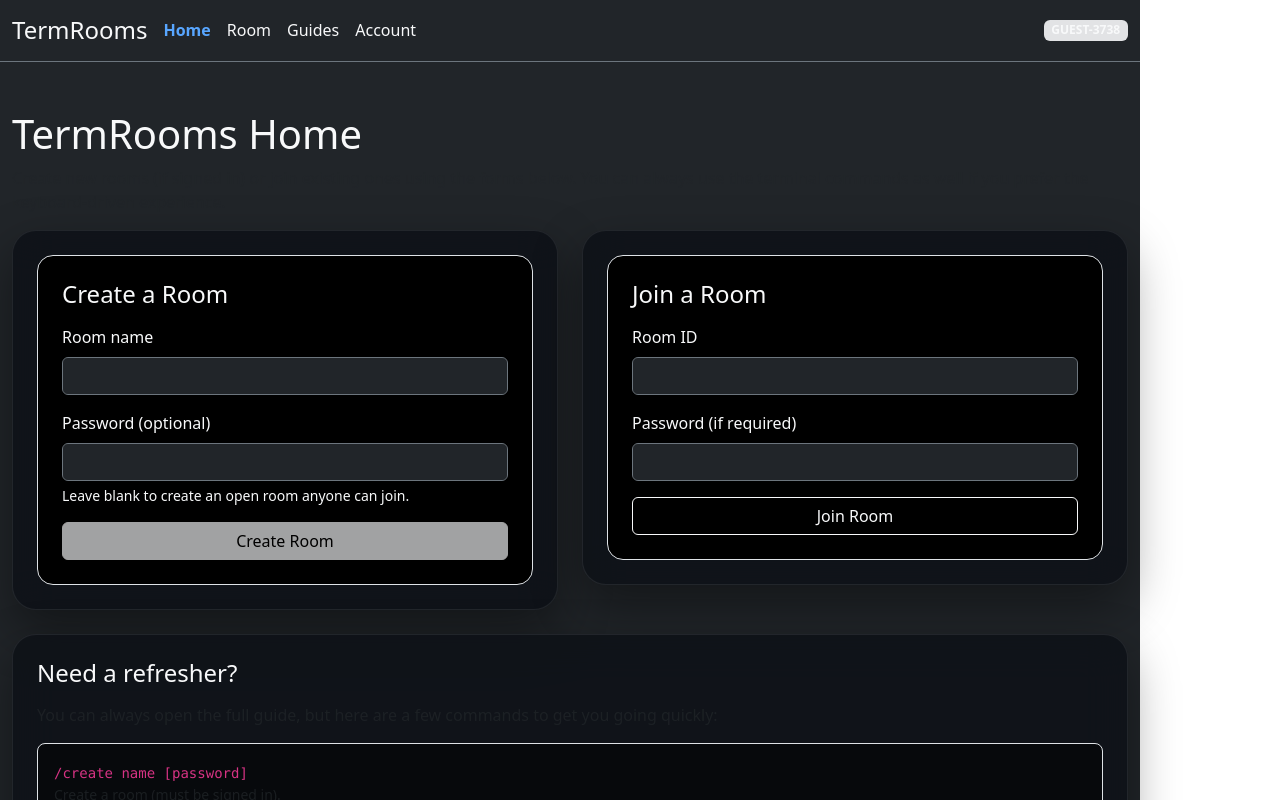
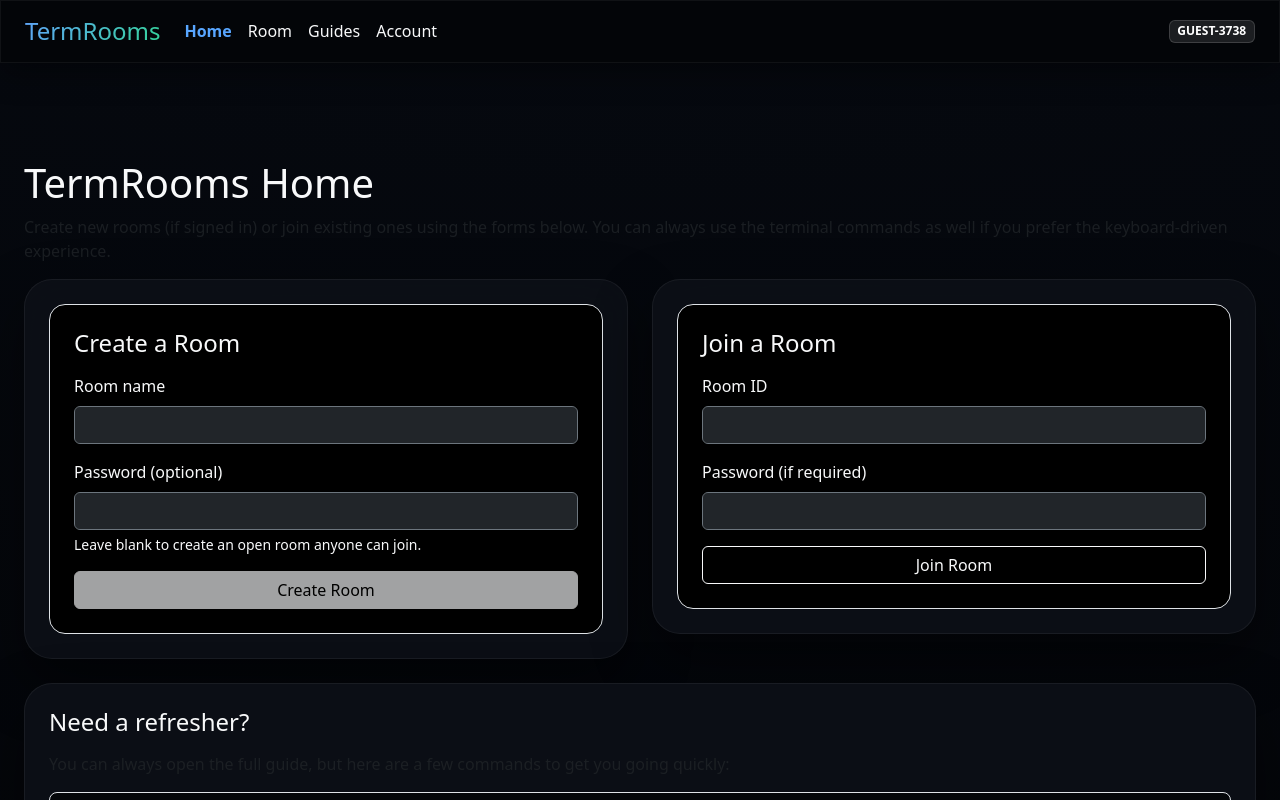
Before and after one commit to CS571-F25/p204, a React (Vite) app: page /#/ in a window 1280 px wide. Shown: the top 800 px of the page. Built offline with nearby package versions, Linux system fonts and the light colour scheme.

Commit message:
remaking Auth

```diff
--- a/src/App.css
+++ b/src/App.css
@@ -1,14 +1,33 @@
 #root {
   min-height: 100vh;
-  background: radial-gradient(circle at top, #1f2933, #0b0f17 60%);
+  background: radial-gradient(circle at top, #101826, #05080e 65%);
+}
+
+.app-shell {
+  background: linear-gradient(180deg, rgba(5, 8, 14, 0.95), #030407);
+}
+
+.app-header,
+.app-footer {
+  background: rgba(3, 4, 7, 0.8);
+  border: 1px solid rgba(255, 255, 255, 0.05);
+  box-shadow: 0 10px 30px rgba(0, 0, 0, 0.4);
+}
+
+.brand-gradient {
+  background: linear-gradient(120deg, #60a5fa, #34d399);
+  background-clip: text;
+  -webkit-background-clip: text;
+  -webkit-text-fill-color: transparent;
+  color: transparent;
 }
 
 .glass-panel {
-  background-color: rgba(13, 17, 23, 0.85);
-  border: 1px solid rgba(255, 255, 255, 0.08);
-  border-radius: 1.5rem;
-  backdrop-filter: blur(20px);
-  box-shadow: 0 20px 50px rgba(0, 0, 0, 0.4);
+  background-color: rgba(13, 17, 23, 0.88);
+  border: 1px solid rgba(255, 255, 255, 0.06);
+  border-radius: 1.75rem;
+  backdrop-filter: blur(25px);
+  box-shadow: 0 25px 60px rgba(0, 0, 0, 0.45);
 }
 
 .nav-link {
@@ -19,6 +38,11 @@
 .nav-link.active {
   font-weight: 600;
   color: #58a6ff !important;
+}
+
+.identity-badge .identity-pill {
+  background: rgba(255, 255, 255, 0.1);
+  border: 1px solid rgba(255, 255, 255, 0.15);
 }
 
 .terminal {
@@ -60,8 +84,9 @@
 
 .message-list {
   border-radius: 1.5rem;
-  border: 1px solid rgba(255, 255, 255, 0.08);
-  background-color: rgba(5, 6, 8, 0.9);
+  border: 1px solid rgba(255, 255, 255, 0.12);
+  background: linear-gradient(160deg, rgba(5, 6, 8, 0.95), rgba(9, 11, 16, 0.85));
+  box-shadow: inset 0 0 25px rgba(0, 0, 0, 0.45);
 }
 
 .message-list-scroll {
--- a/src/App.jsx
+++ b/src/App.jsx
@@ -12,12 +12,12 @@ function App() {
     <AuthProvider>
       <AppProvider>
         <HashRouter>
-          <div className="d-flex flex-column min-vh-100 bg-dark text-light">
-            <header className="border-bottom border-secondary">
-              <nav className="container py-3 d-flex flex-column flex-md-row align-items-md-center gap-3 justify-content-between">
-                <div className="d-flex flex-column flex-md-row align-items-md-center gap-3">
-                  <h1 className="fs-4 mb-0">TermRooms</h1>
-                  <div className="d-flex gap-3">
+          <div className="app-shell d-flex flex-column min-vh-100 text-light">
+            <header className="app-header py-3">
+              <div className="container-fluid px-4 d-flex flex-column flex-md-row align-items-md-center justify-content-between gap-3">
+                <div className="d-flex flex-column flex-md-row align-items-md-center gap-4">
+                  <h1 className="fs-4 mb-0 brand-gradient">TermRooms</h1>
+                  <div className="d-flex gap-3 nav-links">
                     <NavLink className="nav-link text-light" to="/">
                       Home
                     </NavLink>
@@ -33,10 +33,10 @@ function App() {
                   </div>
                 </div>
                 <IdentityBadge />
-              </nav>
+              </div>
             </header>
 
-            <main className="flex-grow-1">
+            <main className="flex-grow-1 py-5">
               <Routes>
                 <Route path="/" element={<HomePage />} />
                 <Route path="/room/:roomId" element={<RoomPage />} />
@@ -46,8 +46,8 @@ function App() {
               </Routes>
             </main>
 
-            <footer className="border-top border-secondary py-3 text-center text-muted">
-              <small>TermRooms &mdash; CS571 Project Placeholder</small>
+            <footer className="app-footer py-4 text-center text-muted">
+              <small>TermRooms — Built for CS571</small>
             </footer>
           </div>
         </HashRouter>
@@ -59,10 +59,8 @@ function App() {
 function IdentityBadge() {
   const { identity, isAuthenticated, logout } = useAuth();
   return (
-    <div className="d-flex align-items-center gap-3">
-      <span className="badge bg-secondary-subtle text-light text-uppercase">
-        {identity.displayName}
-      </span>
+    <div className="identity-badge d-flex align-items-center gap-3">
+      <span className="badge identity-pill text-uppercase">{identity.displayName}</span>
       {isAuthenticated && (
         <button className="btn btn-outline-light btn-sm" onClick={logout}>
           Logout
--- /dev/null
+++ b/src/components/AuthForm.jsx
@@ -0,0 +1,138 @@
+import { useState } from "react";
+
+const MODES = Object.freeze({
+  LOGIN: "login",
+  SIGNUP: "signup",
+});
+
+function AuthForm({ onLogin, onSignup }) {
+  const [mode, setMode] = useState(MODES.LOGIN);
+  const [formState, setFormState] = useState({
+    username: "",
+    pin: "",
+    displayName: "",
+  });
+  const [status, setStatus] = useState({
+    type: "info",
+    message: "Enter your details below.",
+  });
+
+  const isSignup = mode === MODES.SIGNUP;
+
+  const handleInputChange = (event) => {
+    const { name, value } = event.target;
+    setFormState((prev) => ({ ...prev, [name]: value }));
+  };
+
+  const handleSubmit = (event) => {
+    event.preventDefault();
+    try {
+      if (!formState.username || !formState.pin) {
+        throw new Error("Username and PIN are required.");
+      }
+      if (!/^\d{6}$/.test(formState.pin)) {
+        throw new Error("PIN must be exactly 6 digits.");
+      }
+
+      if (isSignup) {
+        if (!formState.displayName.trim()) {
+          throw new Error("Display name is required for sign up.");
+        }
+        onSignup({
+          username: formState.username.trim(),
+          pin: formState.pin,
+          displayName: formState.displayName.trim(),
+        });
+        setStatus({ type: "success", message: "Account created. You are now signed in." });
+      } else {
+        onLogin({
+          username: formState.username.trim(),
+          pin: formState.pin,
+        });
+        setStatus({ type: "success", message: "Welcome back!" });
+      }
+    } catch (error) {
+      setStatus({ type: "danger", message: error.message });
+    }
+  };
+
+  return (
+    <div className="glass-panel p-4 p-md-5 text-light">
+      <div className="btn-group mb-4" role="group" aria-label="Authentication mode">
+        <button
+          type="button"
+          className={`btn ${isSignup ? "btn-outline-light" : "btn-light"}`}
+          onClick={() => setMode(MODES.LOGIN)}
+        >
+          Log In
+        </button>
+        <button
+          type="button"
+          className={`btn ${isSignup ? "btn-light" : "btn-outline-light"}`}
+          onClick={() => setMode(MODES.SIGNUP)}
+        >
+          Sign Up
+        </button>
+      </div>
+
+      <form onSubmit={handleSubmit}>
+        <div className="mb-3">
+          <label htmlFor="username" className="form-label">
+            Username
+          </label>
+          <input
+            id="username"
+            name="username"
+            className="form-control bg-dark text-light border-secondary"
+            value={formState.username}
+            onChange={handleInputChange}
+            autoComplete="username"
+            required
+          />
+        </div>
+        <div className="mb-3">
+          <label htmlFor="pin" className="form-label">
+            PIN (6 digits)
+          </label>
+          <input
+            id="pin"
+            name="pin"
+            type="password"
+            pattern="\d{6}"
+            maxLength={6}
+            className="form-control bg-dark text-light border-secondary"
+            value={formState.pin}
+            onChange={handleInputChange}
+            autoComplete={isSignup ? "new-password" : "current-password"}
+            required
+          />
+        </div>
+        {isSignup && (
+          <div className="mb-3">
+            <label htmlFor="displayName" className="form-label">
+              Display name
+            </label>
+            <input
+              id="displayName"
+              name="displayName"
+              className="form-control bg-dark text-light border-secondary"
+              value={formState.displayName}
+              onChange={handleInputChange}
+              required
+            />
+          </div>
+        )}
+
+        <div className={`alert alert-${status.type}`} role="alert">
+          {status.message}
+        </div>
+
+        <button type="submit" className="btn btn-primary-glow w-100 btn-lg">
+          {isSignup ? "Create Account" : "Sign In"}
+        </button>
+      </form>
+    </div>
+  );
+}
+
+export default AuthForm;
--- a/src/pages/GuidePage.jsx
+++ b/src/pages/GuidePage.jsx
@@ -16,7 +16,7 @@ const COMMANDS = [
 function GuidePage() {
   return (
     <section className="py-5">
-      <div className="container text-light">
+      <div className="container-fluid px-4 text-light">
         <div className="glass-panel p-5">
           <h1 className="mb-4">Guide &amp; Onboarding</h1>
 
--- a/src/pages/HomePage.jsx
+++ b/src/pages/HomePage.jsx
@@ -58,7 +58,7 @@ function HomePage() {
 
   return (
     <section className="py-5">
-      <div className="container">
+      <div className="container-fluid px-4">
         <h1 className="text-light">TermRooms Home</h1>
         <p className="text-muted">
           Create new rooms (if signed in) or join existing ones using the forms below. You can always
--- a/src/pages/RoomPage.jsx
+++ b/src/pages/RoomPage.jsx
@@ -72,7 +72,7 @@ function RoomPage() {
 
   return (
     <section className="py-5">
-      <div className="container">
+      <div className="container-fluid px-4">
         <h1>Room View</h1>
         {error && <p className="text-danger">{error}</p>}
         {!error && (
```
Also changed, not shown: src/pages/AuthPage.jsx (+16 -132 lines), 4 other files (tests, documents, lock files or other folders).
